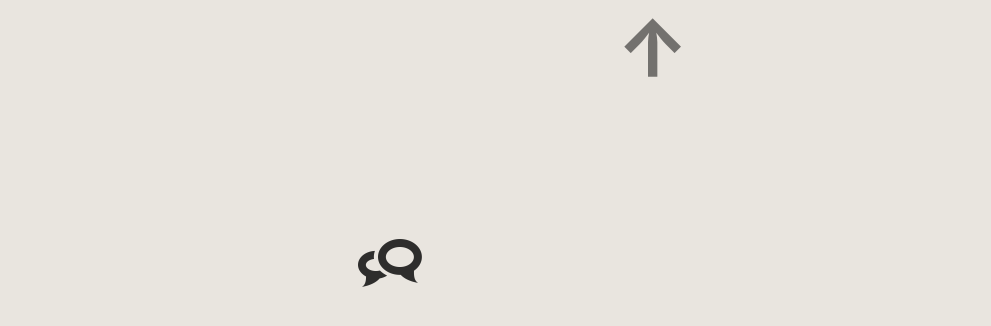
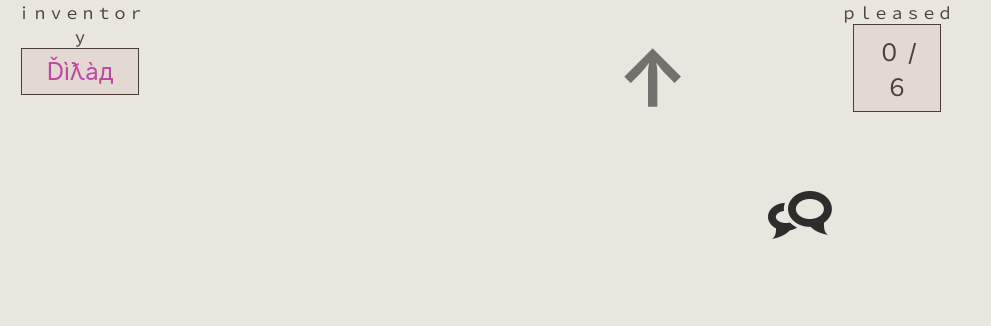
Before and after one commit to lazerwalker/zephyr, a React (Create React App) app: page / in a window 1280 px wide. Shown: the top 326 px of the page, without its empty margins (0-991 px from the left). Built offline with nearby package versions, Linux system fonts and the light colour scheme; no server answers.

Commit message:
Render inventory and score
Former-commit-id: fed0d10f9a457567fec0a5c571e34ec626a219cf

```diff
--- a/src/App.css
+++ b/src/App.css
@@ -65,7 +65,7 @@ a {
 }
 
 .next-wrapper.up {
-  top: 0px;
+  top: 30px;
 }
 
 .next-wrapper.visible {
@@ -194,3 +194,46 @@ button.ask {
 .desire-wrapper {
   bottom: 230px !important;
 }
+
+
+.inventory, .score {
+  width: 140px;
+  margin-left: 10px;
+  /* margin-top: 20px; */
+  position: absolute;
+
+  float: right;
+
+}
+
+.inventory .header, {
+  background-color: #E9E5DF;
+  font-size: 12px;
+  margin-bottom: 4px;
+  margin-top: 4px;
+}
+
+.inventory .item-box {
+  width: 100px;
+  margin: auto;
+}
+
+.item-box, .score-box {
+  background-color: #E4D8D2;
+
+  border: 1px solid #4B3F39;
+  font-size: 24px;
+  margin-top: 0;
+  padding: 8px;
+
+}
+
+.score {
+  margin-left: 65vw;
+  width: 130px;
+}
+
+.score-box {
+  width: 70px;
+  margin: auto;
+}
--- a/src/App.tsx
+++ b/src/App.tsx
@@ -11,9 +11,13 @@ import WaveView from './components/WaveView';
 import MenuView from './components/MenuView';
 import AngryView from './components/AngryView';
 import PointView from './components/PointView';
-import _ from 'lodash';
+import InventoryView from './components/InventoryView'
+import ScoreView from './components/ScoreView'
+
 import HappyView from './components/HappyView';
 import Language from './language';
+
+import _ from 'lodash';
 
 enum PlayState {
   NotStarted = 0,
@@ -185,6 +189,8 @@ class App extends Component<{}, State> {
     return (
       <div className="App">
         <div className="video-wrapper">
+          <InventoryView item={this.state.item} />
+          <ScoreView score={0} total={this.train.cars.length} />
           <Cinemagraph
             media={this.cache[media.name]}
             ref={this.playerRef}
--- /dev/null
+++ b/src/components/InventoryView.tsx
@@ -0,0 +1,19 @@
+import * as React from 'react'
+import { Item } from '../train'
+
+interface Props {
+  item: Item
+}
+
+export default class InventoryView extends React.Component<Props> {
+  render() {
+    console.log(this.props.item)
+    return (
+      <div className='inventory-wrapper'>
+        <div className='inventory'>
+          <div className='header'>ｉｎｖｅｎｔｏｒｙ</div>
+          <div className='item-box' style={{ color: this.props.item.color }}>{this.props.item.name}</div>
+        </div></div>
+    )
+  }
+}
--- /dev/null
+++ b/src/components/ScoreView.tsx
@@ -0,0 +1,29 @@
+import * as React from 'react'
+import { Item } from '../train'
+
+interface Props {
+  score: number
+  total: number
+}
+
+export default class ScoreView extends React.Component<Props> {
+  numbers = "０１２３４５６７８９".split("")
+
+  convertNumber(num: number): string {
+    return num
+      .toString()
+      .split("")
+      .map(c => this.numbers[parseInt(c)])
+      .join("")
+  }
+
+  render() {
+    return (
+      <div className='score-wrapper'>
+        <div className='score'>
+          <div className='header'>ｐｌｅａｓｅｄ</div>
+          <div className='score-box'>{this.convertNumber(this.props.score)} / {this.convertNumber(this.props.total)}</div>
+        </div></div>
+    )
+  }
+}
--- a/src/language.ts
+++ b/src/language.ts
@@ -28,7 +28,11 @@ export default class Language {
     "#0000ff",
     "#ff00ff",
     "#ffff00",
-    "#00ffff"
+    "#00ffff",
+    "#aa00aa",
+    "#c046a3",
+    "#99ab2f",
+    "#00fa11"
   ]
 
   item(): Item {
```
